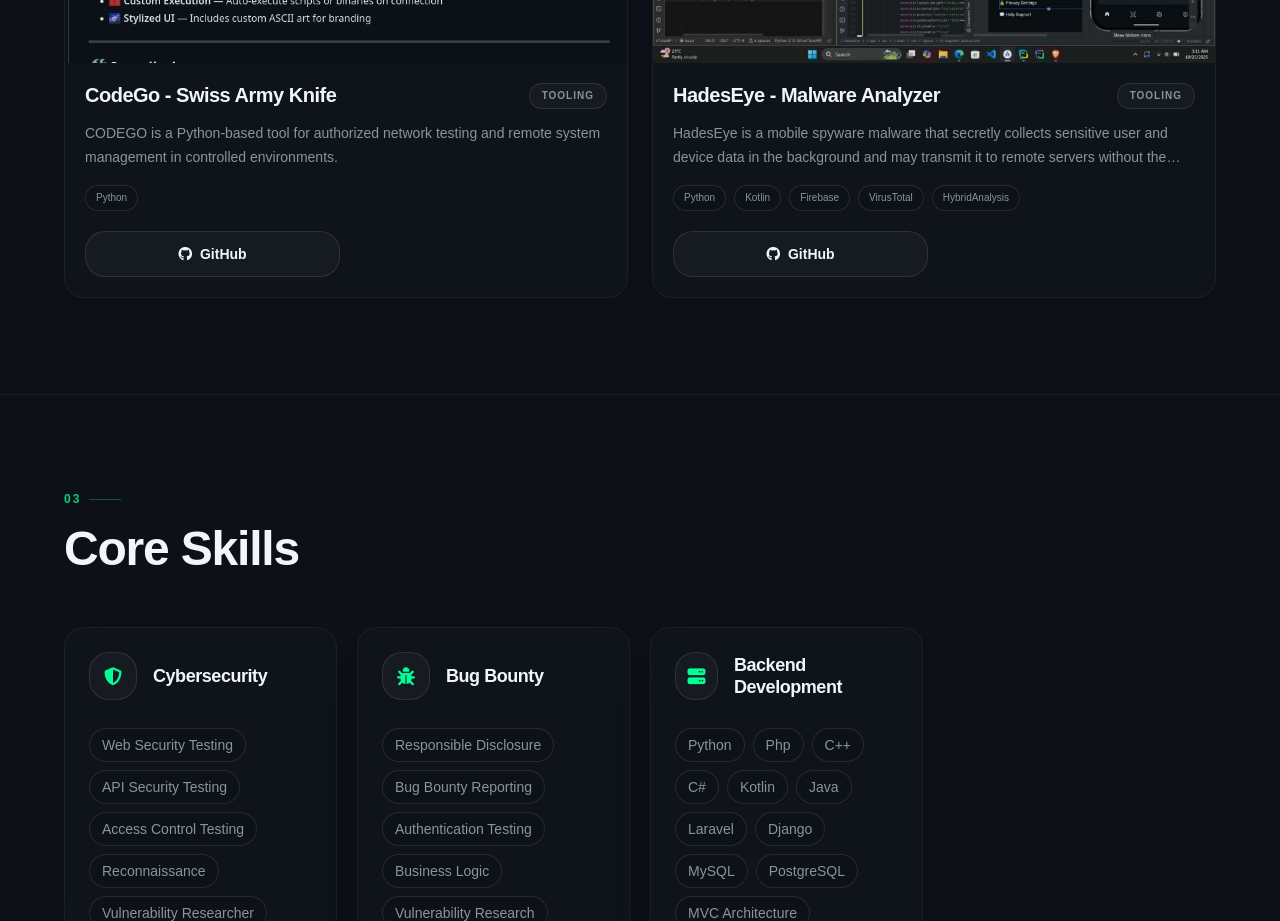
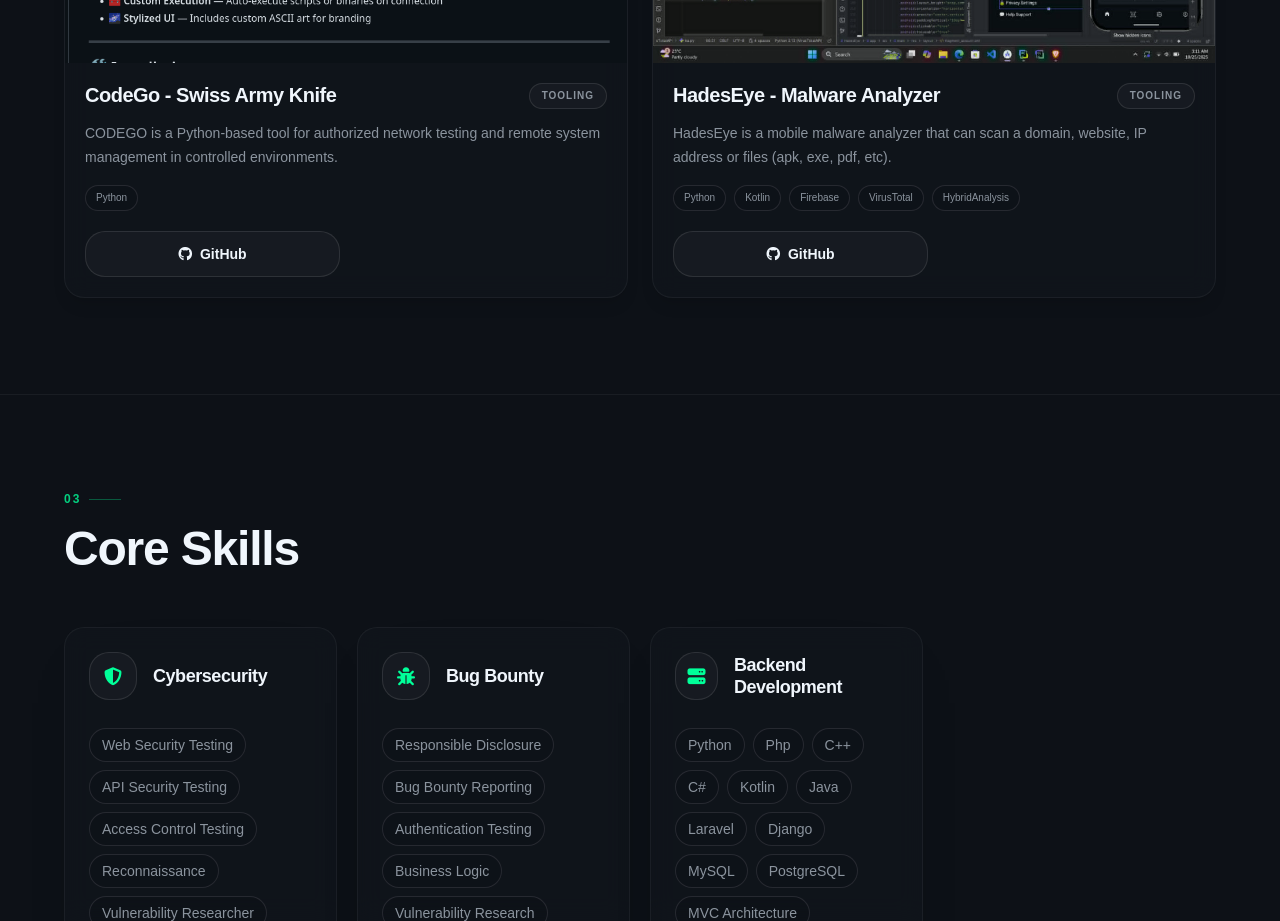
Before and after one commit to LaVenganzaDelLadron/portfolio, an Angular app: page / in a window 1280 px wide. Shown: the part 2900-3821 px from the top of the page. Built offline with nearby package versions, Linux system fonts and the light colour scheme; a web font is replaced by a local one.

Commit message:
update the project

```diff
--- a/src/app/data/projects.ts
+++ b/src/app/data/projects.ts
@@ -14,7 +14,7 @@
   {
     id: 2,
     title: 'HadesEye - Malware Analyzer',
-    description: 'HadesEye is a mobile spyware malware that secretly collects sensitive user and device data in the background and may transmit it to remote servers without the user’s consent.',
+    description: 'HadesEye is a mobile malware analyzer that can scan a domain, website, IP address or files (apk, exe, pdf, etc).',
     image: 'assets/images/project/hades.jpeg',
     technologies: ['Python', 'Kotlin', 'Firebase', 'VirusTotal', 'HybridAnalysis', 'URLScan'],
     githubUrl: 'https://github.com/LaVenganzaDelLadron/HadesEye',
```
